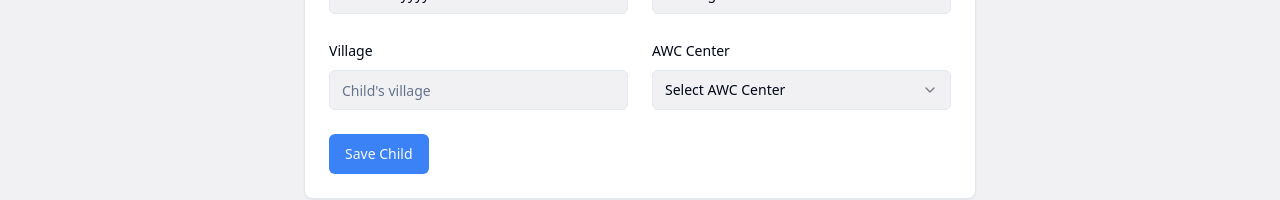
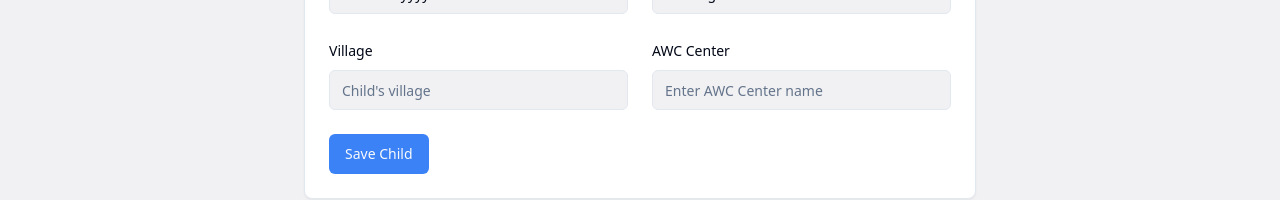
Before and after one commit to niramay123/child-growth-tracker-app, a React (Vite) app: page /add-child in a window 1280 px wide. Shown: the part 349-549 px from the top of the page. Built offline with nearby package versions, Linux system fonts and the light colour scheme; sample sign-in values are in the browser's storage.

Commit message:
Refactor: Allow manual AWC center entry
Allow users to manually enter the AWC center name during child registration instead of selecting from a dropdown.

```diff
--- a/src/pages/AddChild.tsx
+++ b/src/pages/AddChild.tsx
@@ -34,10 +34,6 @@ const AddChild = () => {
 
   const handleGenderChange = (value: string) => {
     setFormData({ ...formData, gender: value });
-  }
-
-  const handleAwcCenterChange = (value: string) => {
-    setFormData({ ...formData, awcCenter: value });
   }
 
   const handleSubmit = (e: React.FormEvent) => {
@@ -87,14 +83,13 @@ const AddChild = () => {
               </div>
               <div className="space-y-2">
                 <Label htmlFor="awcCenter">AWC Center</Label>
-                <Select onValueChange={handleAwcCenterChange} required>
-                  <SelectTrigger><SelectValue placeholder="Select AWC Center" /></SelectTrigger>
-                  <SelectContent>
-                    {awcCenters.map((center) => (
-                      <SelectItem key={center} value={center}>{center}</SelectItem>
-                    ))}
-                  </SelectContent>
-                </Select>
+                <Input
+                  id="awcCenter"
+                  placeholder="Enter AWC Center name"
+                  required
+                  onChange={handleChange}
+                  value={formData.awcCenter}
+                />
               </div>
             </div>
             <Button type="submit" className="w-full sm:w-auto" disabled={isLoading}>
```
